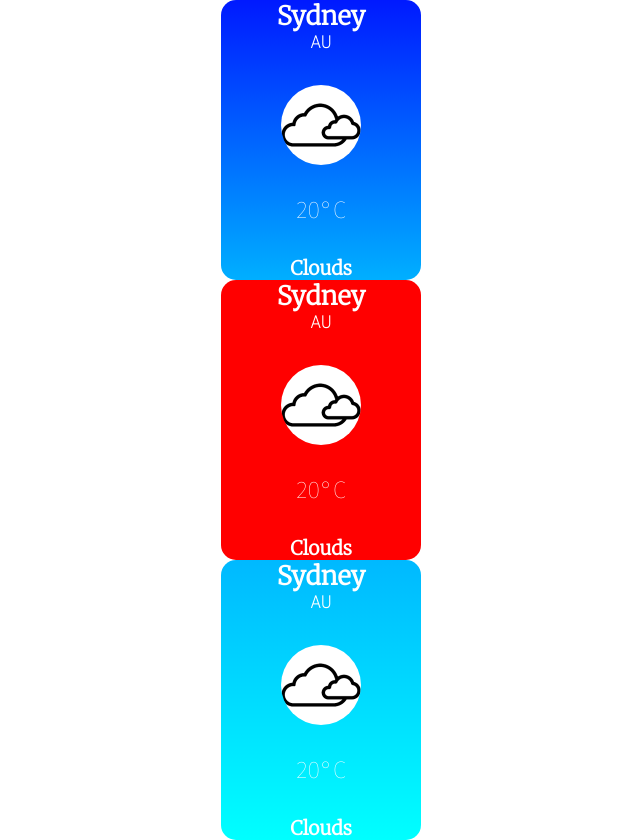
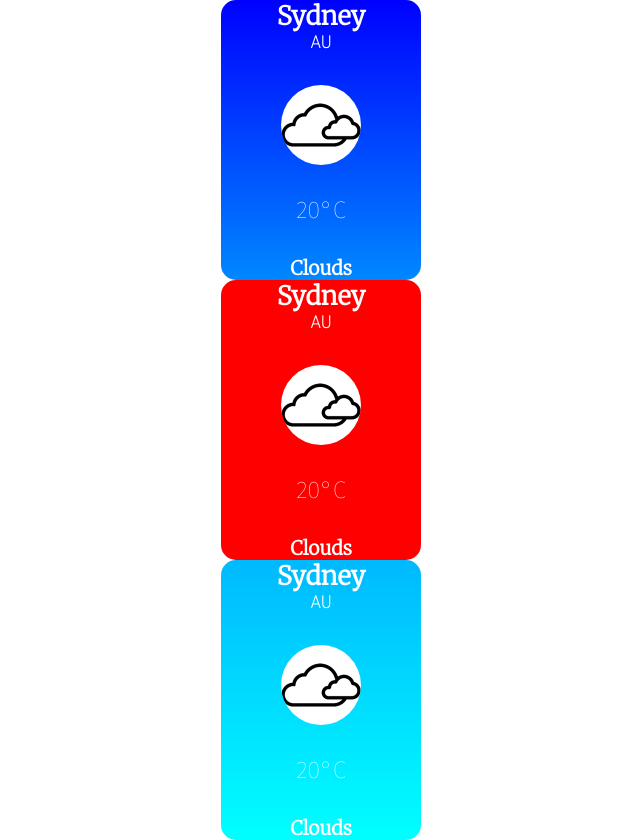
Before and after one commit to fono97/weather-app, a React (Create React App) app: page / in a window 1280 px wide. Shown: the whole page, without its empty margins (319-959 px from the left). Built offline with nearby package versions, Linux system fonts and the light colour scheme.

Commit message:
organize your props

```diff
--- a/src/App.js
+++ b/src/App.js
@@ -6,7 +6,7 @@ import WeatherCard from './components/component';
 function App() {
   return (
     <div className="App">
-      <WeatherCard temp = {-10}/>
+      <WeatherCard temp = {-5}/>
       <WeatherCard temp = {40} />
       <WeatherCard temp = {-30} />
     </div>
```
